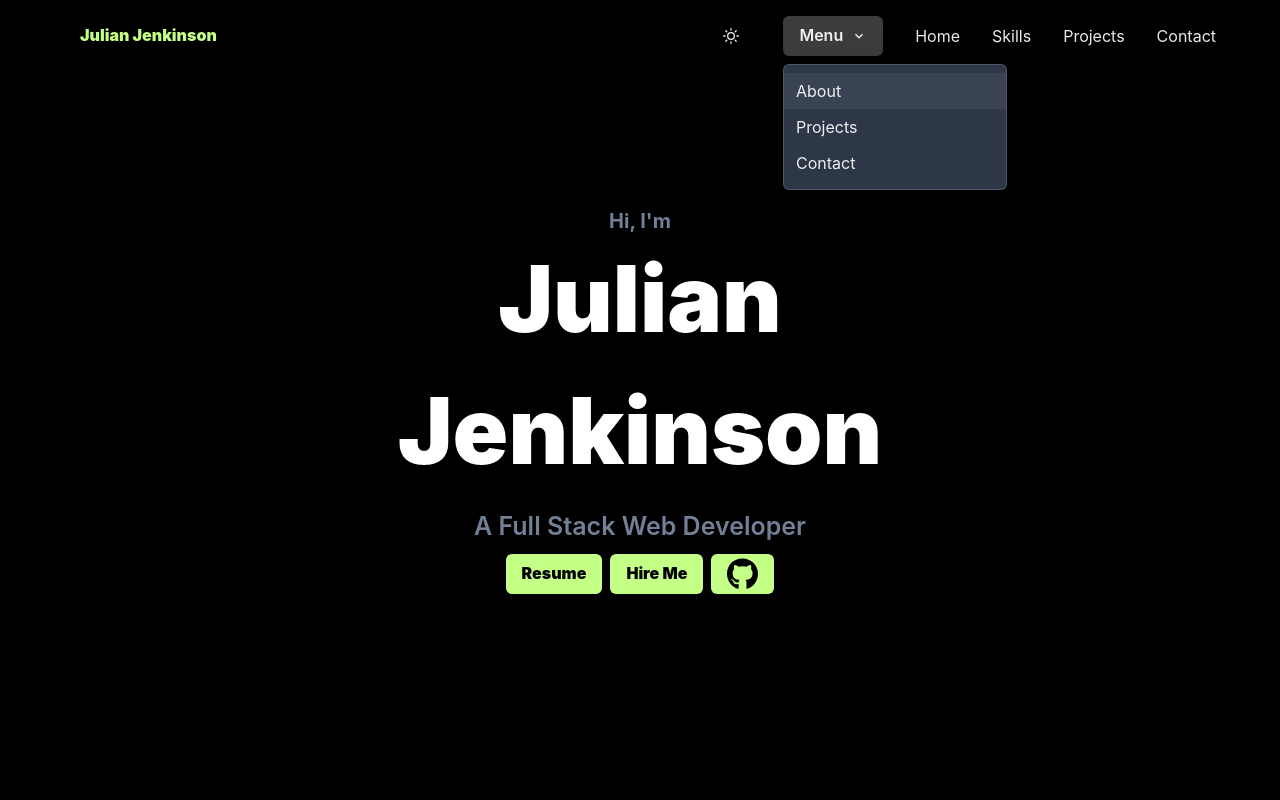
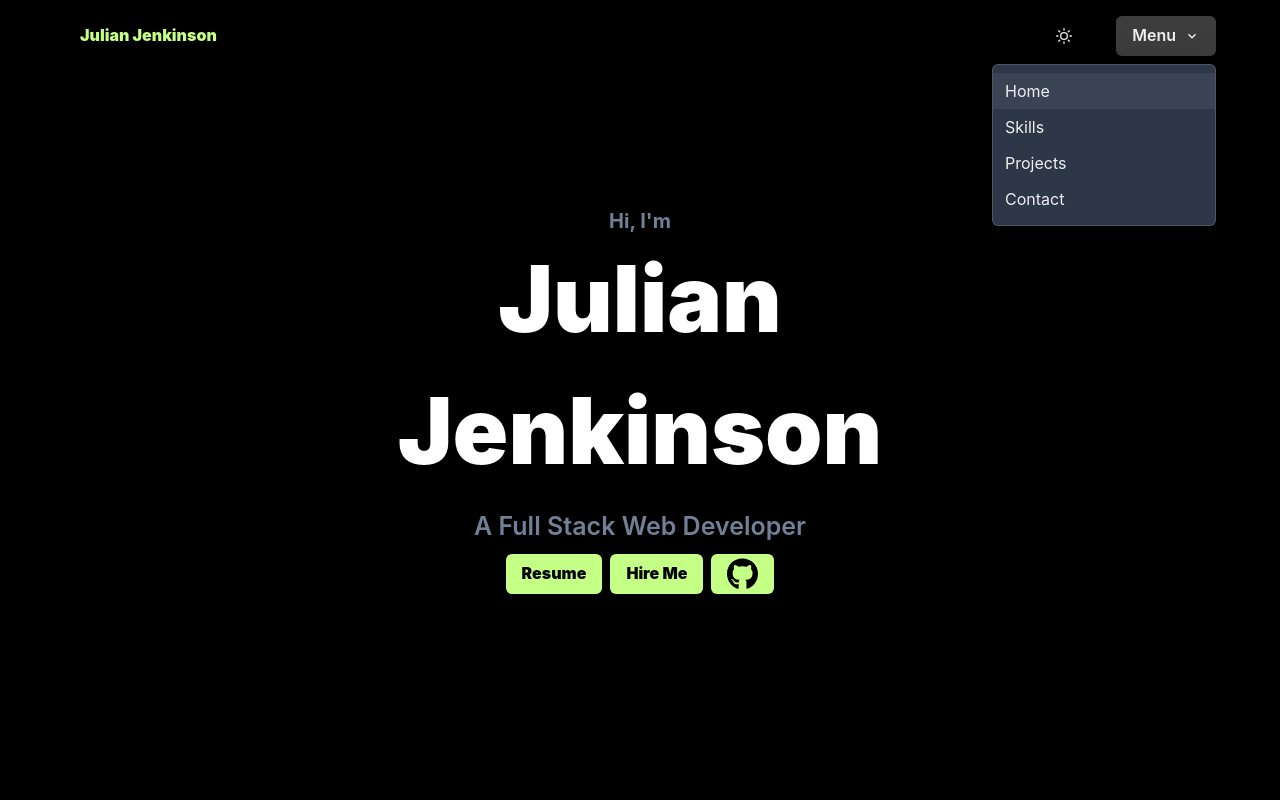
Before and after one commit to Julian-Jenkinson/Julian-Jenkinson.github.io, a React (Create React App) app: page / in a window 1280 px wide. Both pictures are taken after a click on the button "Menu". Shown: the top 800 px of the page. Built offline with nearby package versions, Linux system fonts and the light colour scheme.

Commit message:
Changed project card to 2 colums on large screens

```diff
--- a/src/components/Header.js
+++ b/src/components/Header.js
@@ -63,42 +63,6 @@ const Header = () => {
               <HStack spacing={8}>
                 <ThemeToggle />
                 <HeaderMenu />
-                  <a
-                      href="#landing-section"
-                      onClick={(event) => {
-                        event.preventDefault();
-                        handleClick("landing");
-                      }}
-                  >
-                    Home
-                  </a>
-                  <a
-                      href="#skills-section"
-                      onClick={(event) => {
-                        event.preventDefault();
-                        handleClick("skills");
-                      }}
-                  >
-                    Skills
-                  </a>
-                  <a
-                    href="#projects-section"
-                    onClick={(event) => {
-                      event.preventDefault();
-                      handleClick("projects");
-                    }}
-                  >
-                  Projects
-                </a>
-                <a
-                  href="#contactme-section"
-                  onClick={(event) => {
-                    event.preventDefault();
-                    handleClick("contactme");
-                  }}
-                >
-                Contact
-                </a>
               </HStack>
             </nav>
           </HStack>
--- a/src/components/HeaderMenu.js
+++ b/src/components/HeaderMenu.js
@@ -8,15 +8,61 @@ import {
   import { ChevronDownIcon } from "@chakra-ui/icons";
 
   const HeaderMenu = () => {
+
+    const handleClick = (anchor) => {
+      const id = `${anchor}-section`;
+      const element = document.getElementById(id);
+      if (element) {
+        element.scrollIntoView({
+          behavior: "smooth",
+          block: "start",
+        });
+      }
+    };
+
+
     return (
       <Menu>
         <MenuButton as={Button} rightIcon={<ChevronDownIcon />}>
           Menu
         </MenuButton>
         <MenuList>
-          <MenuItem>About</MenuItem>
-          <MenuItem>Projects</MenuItem>
-          <MenuItem>Contact</MenuItem>
+          <MenuItem
+            href="#landing-section"
+            onClick={(event) => {
+              event.preventDefault();
+              handleClick("landing");
+            }}
+          >
+            Home
+          </MenuItem>
+          <MenuItem
+          href="#skills-section"
+          onClick={(event) => {
+            event.preventDefault();
+            handleClick("skills");
+          }}
+          >
+            Skills
+          </MenuItem>
+          <MenuItem
+          href="#projects-section"
+          onClick={(event) => {
+            event.preventDefault();
+            handleClick("projects");
+          }}
+          >
+            Projects
+          </MenuItem>
+          <MenuItem
+          href="#contactme-section"
+          onClick={(event) => {
+            event.preventDefault();
+            handleClick("contactme");
+          }}
+          >
+            Contact
+          </MenuItem>
         </MenuList>
       </Menu>
     );
--- a/src/components/ProjectCard.js
+++ b/src/components/ProjectCard.js
@@ -73,7 +73,7 @@ const Card = ({ title, type, description, feature1Heading, feature1Description,
             </Text>
           </Box>
         </Box>
-      </button>
+
         {/* Tech stack */}
         <HStack spacing={2} mt={2}>
           {stack.map((tech) => (
@@ -93,6 +93,9 @@ const Card = ({ title, type, description, feature1Heading, feature1Description,
             </Box>
           ))}
         </HStack>
+
+      </button>
+
 
       {showPopout && (
   <ProjectPopout
--- a/src/components/ProjectsSection.js
+++ b/src/components/ProjectsSection.js
@@ -1,6 +1,6 @@
 import React from "react";
 import FullScreenSection from "./FullScreenSection";
-import { Heading, Stack } from "@chakra-ui/react";
+import { Heading, SimpleGrid } from "@chakra-ui/react";
 import ProjectCard from "./ProjectCard";
 import { useColorModeValue } from "@chakra-ui/react";
 
@@ -83,9 +83,8 @@ const ProjectsSection = () => {
       <Heading as="h1">
         Projects
       </Heading>
-      <Stack
-        spacing={8}
-      >
+
+      <SimpleGrid columns={{ base: 1, lg: 2 }} spacing={8}>
         {projects.map((project) => (
           <ProjectCard
             key={project.title}
@@ -107,7 +106,7 @@ const ProjectsSection = () => {
             url={project.url}
           />
         ))}
-      </Stack>
+      </SimpleGrid>
     </FullScreenSection>
   );
 };
```
Lines whose indentation alone changed are shown as unchanged.
